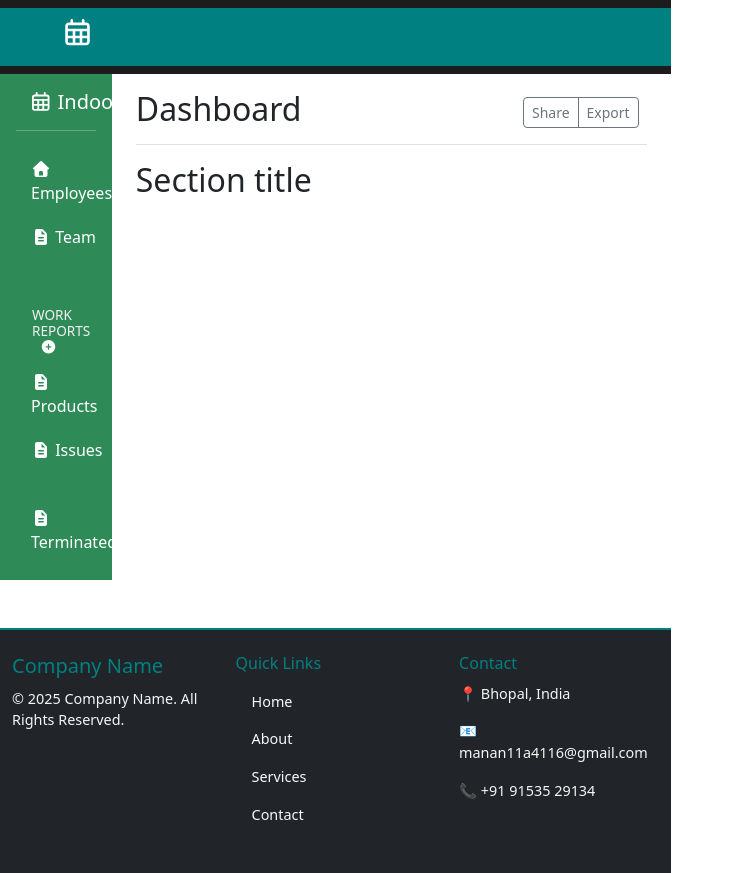
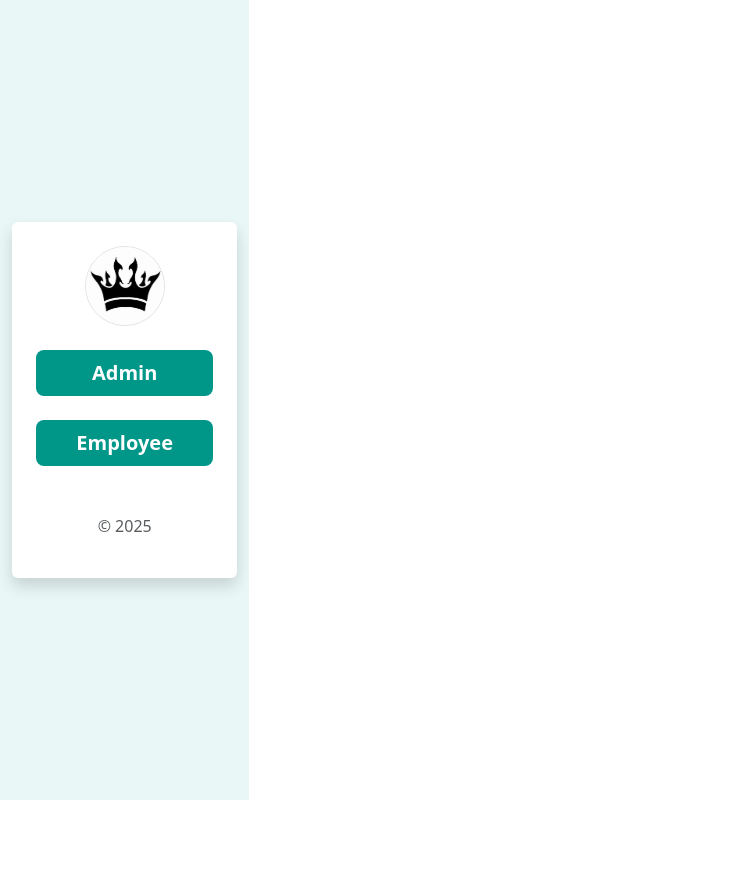
Before and after one commit to Manan-mouli/IndoorOffice, a React (Vite) app: page / in a window 1280 px wide. Shown: the whole page, without its empty margins (0-734 px from the left). After the commit the page ends 800 px from the top, so only its background shows below. Built offline with nearby package versions, Linux system fonts and the light colour scheme.

Commit message:
created admin side pages and added a toggle page for prototyping

```diff
--- a/src/Components/Footer.jsx
+++ b/src/Components/Footer.jsx
@@ -21,10 +21,9 @@ function Footer() {
           <Col md={4} className="mb-3">
             <h6>Quick Links</h6>
             <Nav className="flex-column">
-              <Nav.Link href="#home" className="text-light">Home</Nav.Link>
-              <Nav.Link href="#about" className="text-light">About</Nav.Link>
-              <Nav.Link href="#services" className="text-light">Services</Nav.Link>
-              <Nav.Link href="#contact" className="text-light">Contact</Nav.Link>
+              <Nav.Link  className="text-light">Home</Nav.Link>
+              <Nav.Link  className="text-light">Services</Nav.Link>
+              <Nav.Link  className="text-light">Contact</Nav.Link>
             </Nav>
           </Col>
 
--- a/src/Components/Sidebar.jsx
+++ b/src/Components/Sidebar.jsx
@@ -28,7 +28,7 @@ export default function Sidebar() {
         </li>
         <li className="nav-item">
           <a className="nav-link text-white" href="#">
-            <FontAwesomeIcon icon={faFileAlt} /> Team
+            <FontAwesomeIcon icon={faFileAlt} /> Teams
           </a>
         </li>
       </ul>
--- a/src/Pages/Admin.jsx
+++ b/src/Pages/Employees.jsx
@@ -16,20 +16,10 @@ export default function Admin() {
           {/* Main content */}
           <main className="col-md-9 ms-sm-auto col-lg-10 px-md-4">
             <div className="d-flex justify-content-between align-items-center pt-3 pb-2 mb-3 border-bottom">
-              <h1 className="h2">Dashboard</h1>
+              <h1 className="h2">Employes</h1>
               <div className="btn-toolbar mb-2 mb-md-0">
-                <div className="btn-group me-2">
-                  <button type="button" className="btn btn-sm btn-outline-secondary">
-                    Share
-                  </button>
-                  <button type="button" className="btn btn-sm btn-outline-secondary">
-                    Export
-                  </button>
-                </div>
               </div>
             </div>
-
-            <h2>Section title</h2>
             {/* your table or content here */}
           </main>
         </div>
--- /dev/null
+++ b/src/Pages/Signin.jsx
@@ -0,0 +1,73 @@
+import React from "react";
+import { Container } from "react-bootstrap";
+import img from "../assets/pic2.jpg"
+
+export default function Signin() {
+  return (
+    <Container
+          fluid
+          className="d-flex justify-content-center align-items-center vh-100"
+          style={{ backgroundColor: "#e9f7f7" }} // light teal background
+        >
+          <form
+            className="form-signin text-center p-4 rounded shadow"
+            style={{
+              maxWidth: "350px",
+              backgroundColor: "#ffffff", // white card
+              color: "#333" // dark grey text
+            }}
+          >
+            <img
+              className="mb-4 rounded-circle border border-teal"
+              src={img}
+              alt=""
+              width="80"
+              height="80"
+              style={{ border: "3px solid #009688" }}
+            />
+            <h1 className="h4 mb-3" style={{ color: "#009688" }}>
+              Please sign in
+            </h1>
+
+            <input
+              type="email"
+              id="inputEmail"
+              className="form-control mb-2"
+              placeholder="Email address"
+              required
+              autoFocus
+              style={{ border: "1px solid #009688" }}
+            />
+
+            <input
+              type="password"
+              id="inputPassword"
+              className="form-control mb-3"
+              placeholder="Password"
+              required
+              style={{ border: "1px solid #009688" }}
+            />
+
+            <div className="checkbox mb-3 text-start">
+              <label style={{ color: "#666" }}>
+                <input type="checkbox" value="remember-me" /> Remember me
+              </label>
+            </div>
+
+            <button
+              className="btn btn-lg w-100"
+              type="submit"
+              style={{
+                backgroundColor: "#009688",
+                color: "white",
+                fontWeight: "bold",
+                border: "none"
+              }}
+            >
+              Sign in
+            </button>
+            <p className="mt-5 mb-3 text-muted">© 2025</p>
+          </form>
+        </Container>
+  );
+}
--- /dev/null
+++ b/src/Pages/Teams.jsx
@@ -0,0 +1,22 @@
+import React from 'react'
+import Header from '../Components/Header'
+import Footer from '../Components/Footer'
+import Sidebar from '../Components/Sidebar'
+
+export default function Teams() {
+  return (
+    <div>
+      <Header />
+      <div style={{ display: "flex" }}>
+        {/* Sidebar on the left */}
+        <Sidebar />
+
+        {/* Main content on the right */}
+        <div style={{ flex: 1, padding: "20px" }}>
+          <h1>Teams</h1>
+        </div>
+      </div>
+      <Footer />
+    </div>
+  )
+}
--- /dev/null
+++ b/src/Toogle.jsx
@@ -0,0 +1,58 @@
+import React from 'react'
+import { Container } from 'react-bootstrap'
+import img from "./assets/pic2.jpg"
+
+export default function Toogle() {
+  return (
+    <Container
+      fluid
+      className="d-flex justify-content-center align-items-center vh-100"
+      style={{ backgroundColor: "#e9f7f7" }} // light teal background
+    >
+      <div
+        className="form-signin text-center p-4 rounded shadow"
+        style={{
+          maxWidth: "350px",
+          backgroundColor: "#ffffff", // white card
+          color: "#333" // dark grey text
+        }}
+      >
+        <img
+          className="mb-4 rounded-circle border border-teal"
+          src={img}
+          alt=""
+          width="80"
+          height="80"
+          style={{ border: "3px solid #009688" }}
+        />
+        <button
+          className="btn btn-lg w-100"
+          type="submit"
+          style={{
+            backgroundColor: "#009688",
+            color: "white",
+            fontWeight: "bold",
+            border: "none"
+          }}
+        >
+          Admin
+        </button>
+        <br/>
+        <br/>
+        <button
+          className="btn btn-lg w-100"
+          type="submit"
+          style={{
+            backgroundColor: "#009688",
+            color: "white",
+            fontWeight: "bold",
+            border: "none"
+          }}
+        >
+          Employee
+        </button>
+        <p className="mt-5 mb-3 text-muted">© 2025</p>
+      </div>
+    </Container>
+  )
+}
--- a/src/main.jsx
+++ b/src/main.jsx
@@ -4,12 +4,16 @@ import './index.css'
 import "bootstrap/dist/css/bootstrap.css"
 import "bootstrap/dist/js/bootstrap.bundle"
 import Home from './Pages/Home'
-import Admin from './Pages/Admin'
+
+import Employees from './Pages/Employees'
+import Teams from './Pages/Teams'
+import Signin from './Pages/Signin'
+import Toogle from './Toogle'
 
 createRoot(document.getElementById('root')).render(
   <StrictMode>
 
-    <Admin/>
+    <Toogle/>
 
   </StrictMode>,
 )
```
Also changed, not shown: src/Pages/Issues.jsx (added, +22 -0 lines), src/Pages/Products.jsx (added, +22 -0 lines), src/Pages/Termieted.jsx (added, +22 -0 lines), src/assets/pic2.jpg (added).
